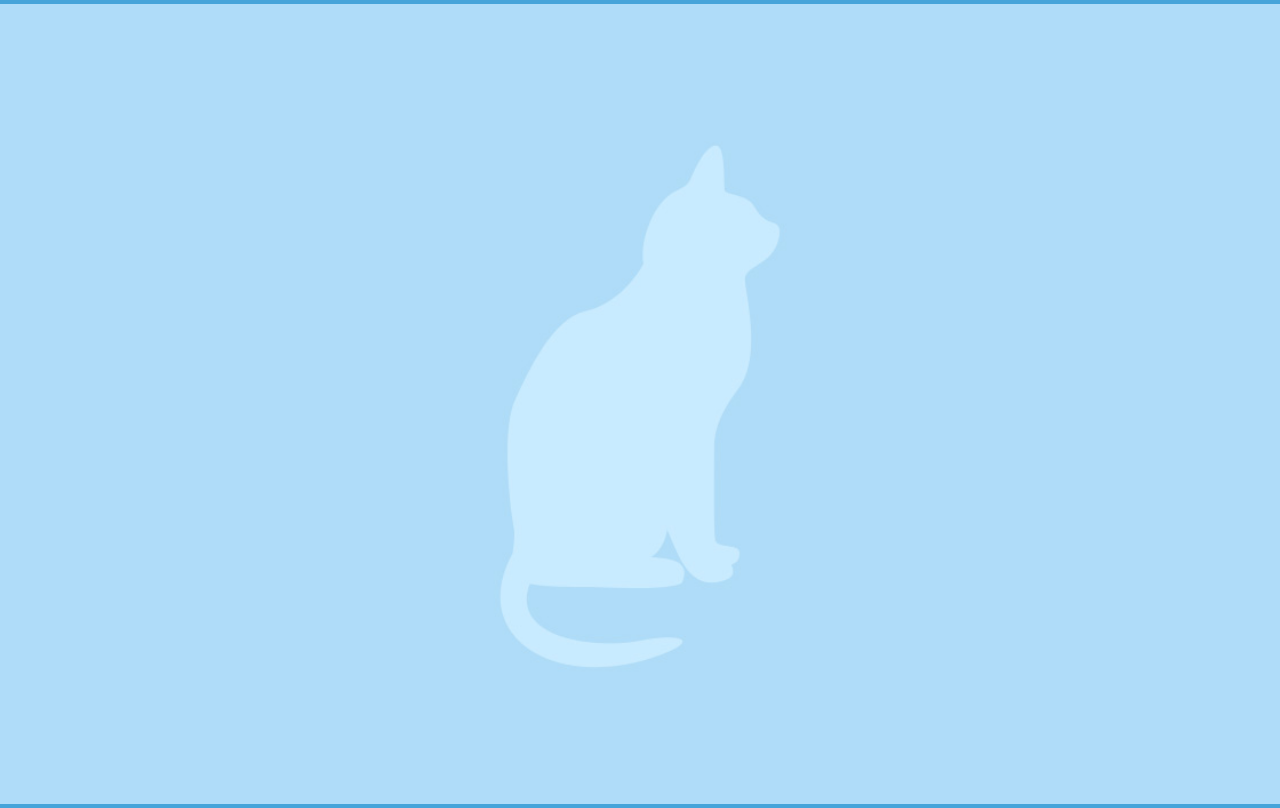
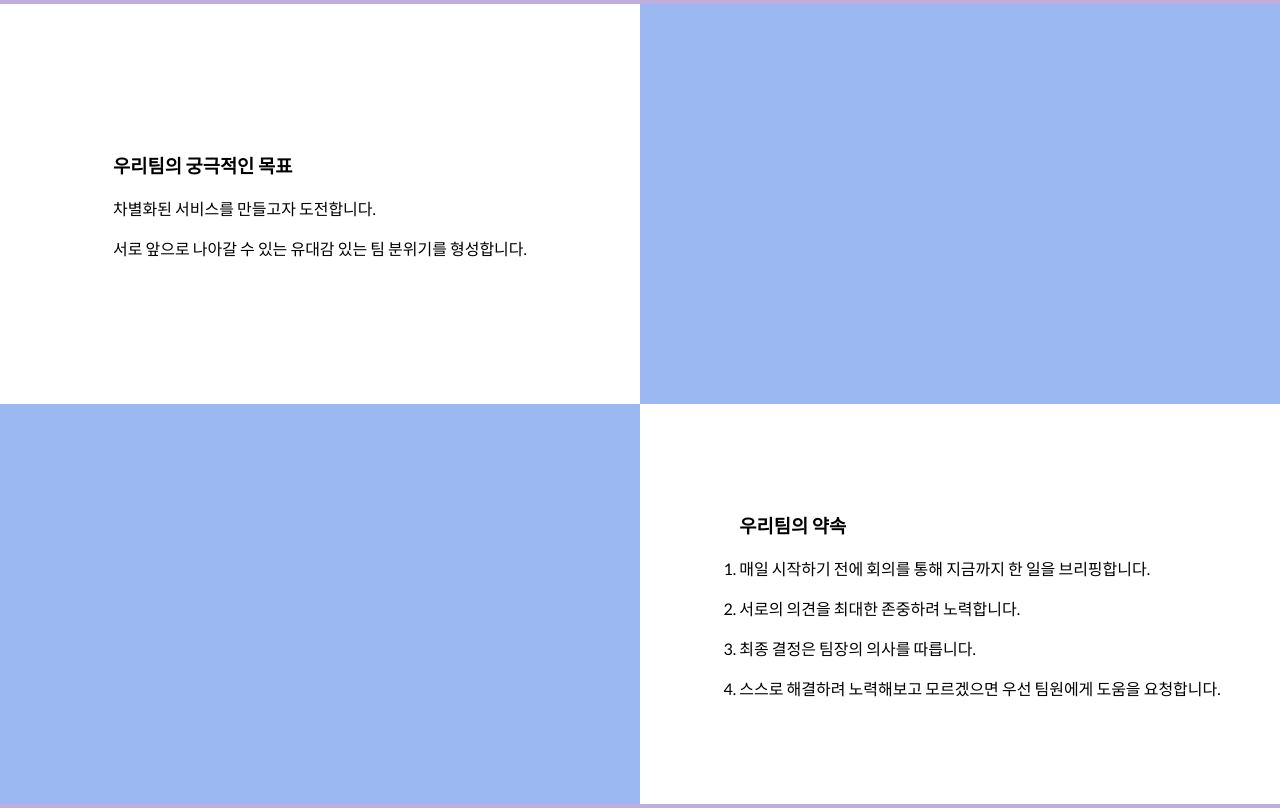
Before and after one commit to Zunu5107/06.969700, a plain HTML site: page templates/index.html in a window 1280 px wide. Shown: the part 796-1604 px from the top of the page. Drawn offline with nearby package versions, Linux system fonts and the light colour scheme.

Commit message:
add team-page-2

```diff
--- a/templates/css/component.css
+++ b/templates/css/component.css
@@ -1,5 +1,6 @@
 /* Set all parents to full height */
-html, body,
+html,
+body,
 .container,
 .cbp-fbscroller,
 .cbp-fbscroller section {
@@ -8,7 +9,7 @@ html, body,
 
 /* The nav is fixed on the right side  and we center it by translating it 50%
 (we don't know it's height so we can't use the negative margin trick) */
-.cbp-fbscroller > nav {
+.cbp-fbscroller>nav {
 	position: fixed;
 	z-index: 9999;
 	right: 100px;
@@ -20,7 +21,7 @@ html, body,
 	transform: translateY(-50%);
 }
 
-.cbp-fbscroller > nav a {
+.cbp-fbscroller>nav a {
 	display: block;
 	position: relative;
 	z-index: 9999;
@@ -33,11 +34,11 @@ html, body,
 	border: 4px solid #fff;
 }
 
-.no-touch .cbp-fbscroller > nav a:hover {
-	background: rgba(255,255,255,0.6);
+.no-touch .cbp-fbscroller>nav a:hover {
+	background: rgba(255, 255, 255, 0.6);
 }
 
-.cbp-fbscroller > nav a.cbp-fbcurrent {
+.cbp-fbscroller>nav a.cbp-fbcurrent {
 	background: #fff;
 }
 
@@ -53,16 +54,84 @@ html, body,
 	background-attachment: fixed;
 }
 
+.side-box {
+	width: 50%;
+	height: 50%;
+	background-color: white;
+	color: black;
+	display: flex;
+	justify-content: center;
+	align-items: center;
+}
+
+/**Styling scrollable elements*/
+
+.js-scroll {
+	opacity: 0;
+	transition: opacity 500ms;
+}
+
+.js-scroll.scrolled {
+	opacity: 1;
+}
+
+.scrolled.slide-left {
+	animation: slide-in-left 1s ease-in-out both;
+}
+
+.scrolled.slide-right {
+	float: right;
+	animation: slide-in-right 1s ease-in-out both;
+}
+
+/* ----------------------------------------------
+ * Generated by Animista on 2021-2-11 23:32:31
+ * Licensed under FreeBSD License.
+ * See http://animista.net/license for more info.
+ * w: http://animista.net, t: @cssanimista
+ * ---------------------------------------------- */
+
+@keyframes slide-in-left {
+	0% {
+		-webkit-transform: translateX(-100px);
+		transform: translateX(-100px);
+		opacity: 0;
+	}
+
+	100% {
+		-webkit-transform: translateX(0);
+		transform: translateX(0);
+		opacity: 1;
+	}
+}
+
+@keyframes slide-in-right {
+	0% {
+		-webkit-transform: translateX(100px);
+		transform: translateX(100px);
+		opacity: 0;
+	}
+
+	100% {
+		-webkit-transform: translateX(0);
+		transform: translateX(0);
+		opacity: 1;
+	}
+}
+
 #fbsection1 {
-	background-image: url(../images/1.jpg);
+	/* background-image: url(../images/1.jpg); */
+	background-color: #C0AFDE;
 }
 
 #fbsection2 {
-	background-image: url(../images/2.jpg);
+	/* background-image: url(../images/2.jpg); */
+	background-color: #9BB8F2;
 }
 
 #fbsection3 {
-	background-image: url(../images/3.jpg);
+	/* background-image: url(../images/3.jpg); */
+	background-color: #C0AFDE;
 }
 
 #fbsection4 {
--- a/templates/index.html
+++ b/templates/index.html
@@ -5,11 +5,11 @@
 		<meta charset="UTF-8" />
 		<meta http-equiv="X-UA-Compatible" content="IE=edge,chrome=1">
 		<meta name="viewport" content="width=device-width, initial-scale=1.0">
-		<title>Blueprint: Fixed Background Scrolling Layout</title>
+		<title>[이노베이션 in 동북] 팀 소개 페이지</title>
 		<!-- meta set -->
-		<meta name="description" content="Blueprint: Fixed Background Scrolling Layout" />
-		<meta name="keywords" content="background scrolling, fixed background, background-attachment, jquery" />
-		<meta name="author" content="Codrops" />
+		<meta name="description" content="이노베이션 in 동북 사전 캠프 5조 미니프로젝트입니다." />
+		<meta name="keywords" content="이노베이션 in 동북" />
+		<meta name="author" content="이노캠 사전캠프 5조" />
 
 		<link rel="shortcut icon" href="../favicon.ico">
 		<link rel="stylesheet" type="text/css" href="css/default.css" />
@@ -18,14 +18,14 @@
 	</head>
 	<body>
 		<div class="container">
-			<header class="clearfix">
+			<!-- <header class="clearfix">
 				<span>Blueprint</span>
 				<h1>Fixed Background Scrolling Layout</h1>
 				<nav>
 					<a href="http://tympanus.net/Blueprints/BackgroundSlideshow/" class="icon-arrow-left" data-info="previous Blueprint">Previous Blueprint</a>
 					<a href="http://tympanus.net/codrops/?p=14921" class="icon-drop" data-info="back to the Codrops article">back to the Codrops article</a>
 				</nav>
-			</header>
+			</header> -->
 			<div id="cbp-fbscroller" class="cbp-fbscroller">
 				<nav>
 					<a href="#fbsection1" class="cbp-fbcurrent">Section 1</a>
@@ -37,12 +37,30 @@
 				</section>
 				<!-- 2 page -->
 				<section id="fbsection2">
+
+					<div class="side-box js-scroll scrolled slide-left">
+						<div>
+							<h3>우리팀의 궁극적인 목표</h3>
+							<p>차별화된 서비스를 만들고자 도전합니다.</p>
+							<p>서로 앞으로 나아갈 수 있는 유대감 있는 팀 분위기를 형성합니다.</p>
+						</div>
+					</div>
+					<div class="side-box js-scroll scrolled slide-right">
+						<ol>
+							<h3>우리팀의 약속</h3>
+							<p><li>매일 시작하기 전에 회의를 통해 지금까지 한 일을 브리핑합니다.</li></p>
+							<p><li>서로의 의견을 최대한 존중하려 노력합니다.</li></p>
+							<p><li>최종 결정은 팀장의 의사를 따릅니다.</li></p>
+							<p><li>스스로 해결하려 노력해보고 모르겠으면 우선 팀원에게 도움을 요청합니다.</li></p>
+						</ol>
+					</div>
 				</section>
 				<!-- 3 page -->
 				<section id="fbsection3">
 				</section>
 			</div>
 		</div>
+		<script src="js/index.js"></script>
 		<script src="https://ajax.googleapis.com/ajax/libs/jquery/1.9.1/jquery.min.js"></script>
 		<!-- jquery.easing by http://gsgd.co.uk/ : http://gsgd.co.uk/sandbox/jquery/easing/ -->
 		<script src="js/jquery.easing.min.js"></script>
--- /dev/null
+++ b/templates/js/index.js
@@ -0,0 +1,40 @@
+const scrollElements = document.querySelectorAll(".js-scroll");
+
+const elementInView = (el, dividend = 1) => {
+    const elementTop = el.getBoundingClientRect().top;
+
+    return (
+        elementTop <=
+        (window.innerHeight || document.documentElement.clientHeight) / dividend
+    );
+};
+
+const elementOutofView = (el) => {
+    const elementTop = el.getBoundingClientRect().top;
+
+    return (
+        elementTop > (window.innerHeight || document.documentElement.clientHeight)
+    );
+};
+
+const displayScrollElement = (element) => {
+    element.classList.add("scrolled");
+};
+
+const hideScrollElement = (element) => {
+    element.classList.remove("scrolled");
+};
+
+const handleScrollAnimation = () => {
+    scrollElements.forEach((el) => {
+        if (elementInView(el, 1.25)) {
+            displayScrollElement(el);
+        } else if (elementOutofView(el)) {
+            hideScrollElement(el)
+        }
+    })
+}
+
+window.addEventListener("scroll", () => {
+    handleScrollAnimation();
+});
```
